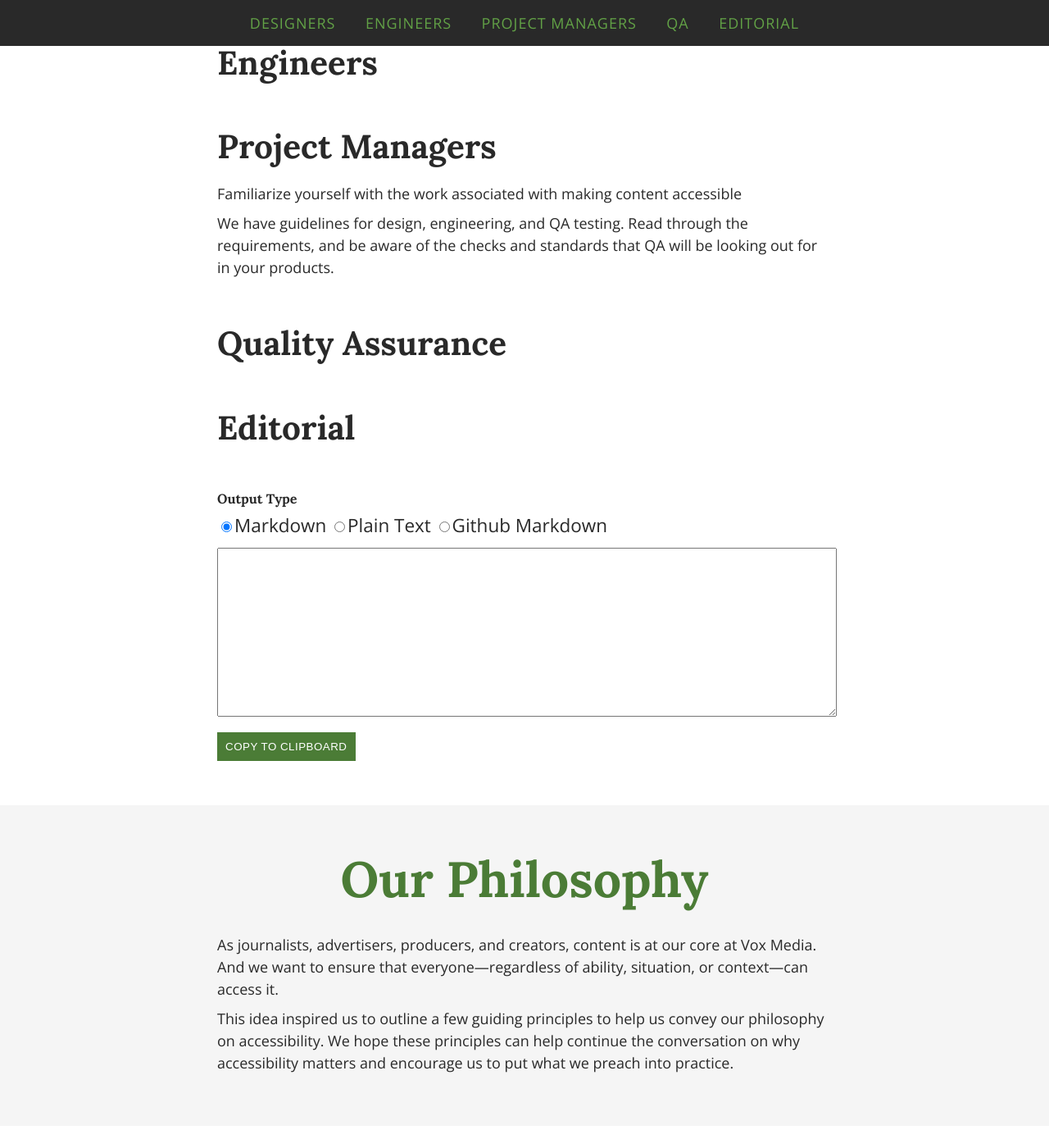
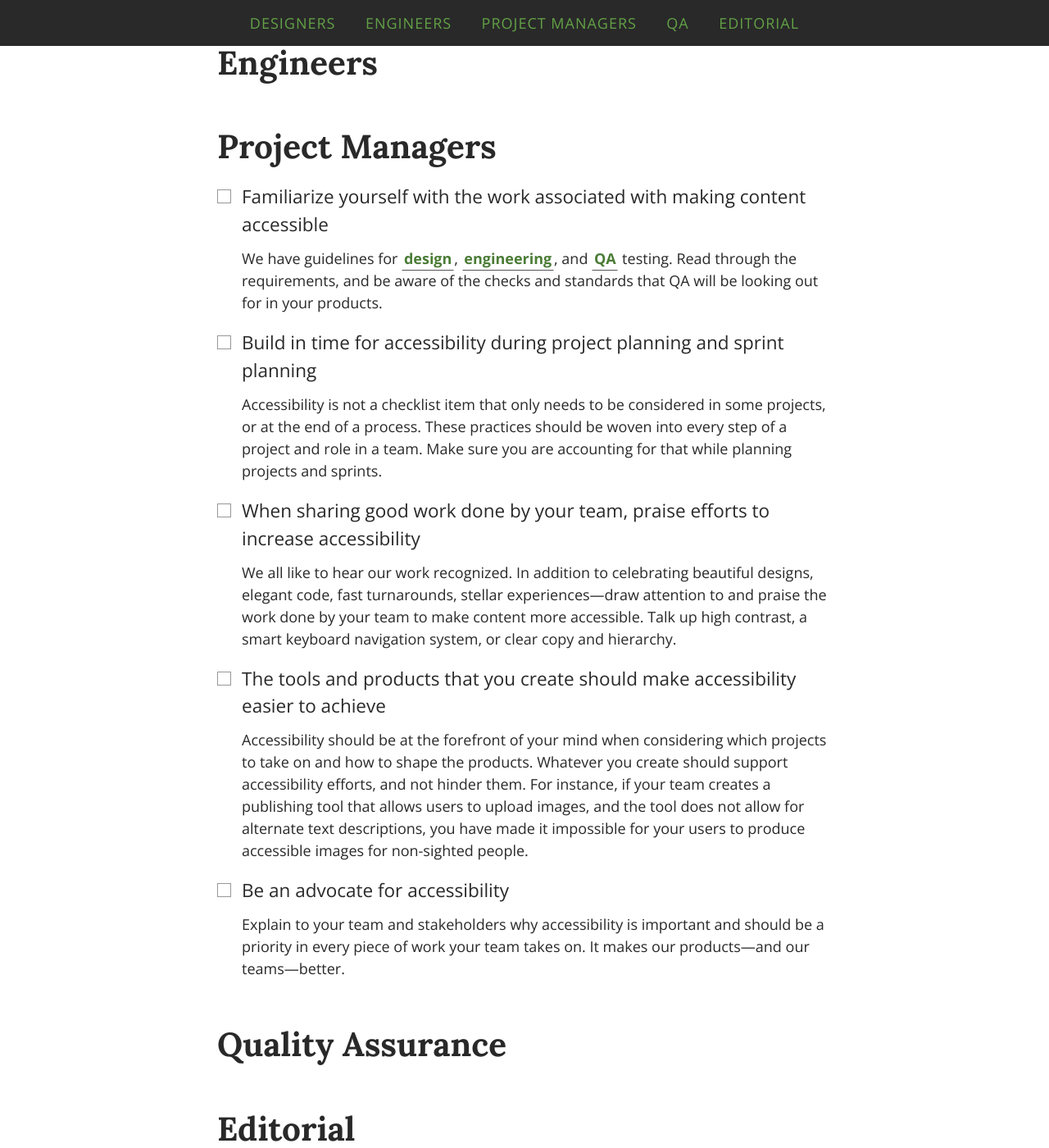
Before and after one commit to voxmedia/accessibility, a Jekyll site: the page built from index.html, in a window 1280 px wide and 1400 px high, scrolled down 2485 px. Shown: the whole window at 82% size. Built offline with Jekyll 4.4.1, drawn with Linux system fonts in a browser that asks for light colours.

Commit message:
update pm docks

```diff
--- a/_includes/pm.html
+++ b/_includes/pm.html
@@ -1,8 +1,42 @@
 <div class="l-segment" id="pm">
 
   <h2>Project Managers</h2>
+  <ul>
+    <li>
+      <label id="project-managers-1">
+        <input type="checkbox"><b></b>
+        <p>Familiarize yourself with the work associated with making content accessible</p>
+      </label>
+      <p>We have guidelines for <a href='#designers'>design</a>, <a href="#engineers">engineering</a>, and <a href="#qa">QA</a> testing. Read through the requirements, and be aware of the checks and standards that QA will be looking out for in your products.</p>
+    </li>
 
-  <p>Familiarize yourself with the work associated with making content accessible</p>
-  <p>We have guidelines for design, engineering, and QA testing. Read through the requirements, and be aware of the checks and standards that QA will be looking out for in your products.</p>
-
+    <li>
+      <label id="project-managers-2">
+        <input type="checkbox"><b></b>
+        <p>Build in time for accessibility during project planning and sprint planning</p>
+      </label>
+      <p>Accessibility is not a checklist item that only needs to be considered in some projects, or at the end of a process. These practices should be woven into every step of a project and role in a team. Make sure you are accounting for that while planning projects and sprints.</p>
+    </li>
+    <li>
+      <label id="project-managers-3">
+      <input type="checkbox"><b></b>
+      <p>When sharing good work done by your team, praise efforts to increase accessibility</p>
+      </label>
+      <p>We all like to hear our work recognized. In addition to celebrating beautiful designs, elegant code, fast turnarounds, stellar experiences—draw attention to and praise the work done by your team to make content more accessible. Talk up high contrast, a smart keyboard navigation system, or clear copy and hierarchy.</p>
+    </li>
+    <li>
+      <label id="project-managers-4">
+        <input type="checkbox"><b></b>
+        <p>The tools and products that you create should make accessibility easier to achieve</p>
+      </label>
+      <p>Accessibility should be at the forefront of your mind when considering which projects to take on and how to shape the products. Whatever you create should support accessibility efforts, and not hinder them. For instance, if your team creates a publishing tool that allows users to upload images, and the tool does not allow for alternate text descriptions, you have made it impossible for your users to produce accessible images for non-sighted people.</p>
+    </li>
+    <li>
+      <label id="project-managers-5">
+        <input type="checkbox"><b></b>
+        <p>Be an advocate for accessibility</p>
+      </label>
+      <p>Explain to your team and stakeholders why accessibility is important and should be a priority in every piece of work your team takes on. It makes our products—and our teams—better.</p>
+    </li>
+  </ul>
 </div>
```
